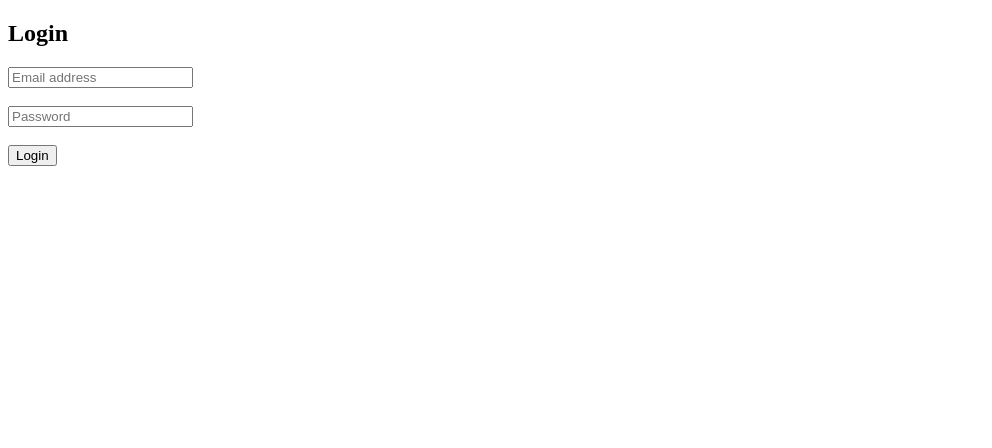
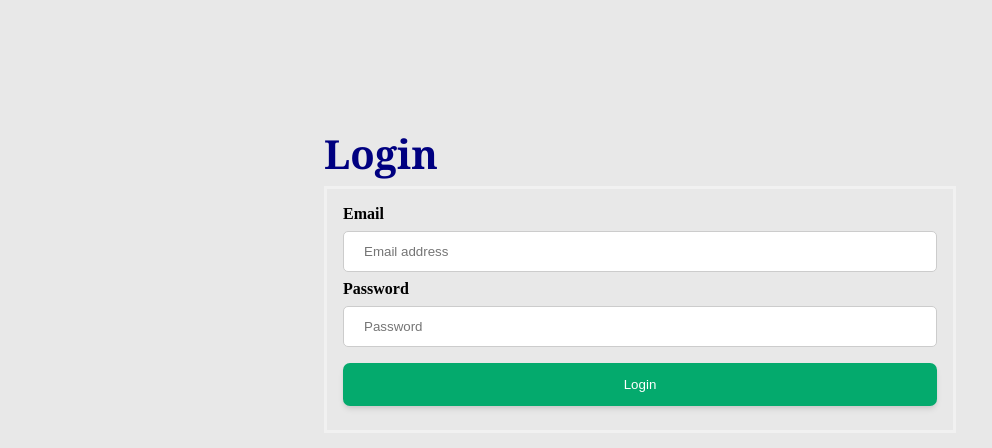
Before and after one commit to JustSomeGuy420/info2180-project2, a PHP site: page / in a window 1280 px wide. Shown: the top 448 px of the page, without its empty margins (0-992 px from the left). Run offline with PHP 8.4, Linux system fonts and the light colour scheme.

Commit message:
Styled login

```diff
--- /dev/null
+++ b/assets/css/index.css
@@ -0,0 +1,36 @@
+form {
+  border: 3px solid #f1f1f1;
+}
+
+input[type=email], input[type=password] {
+  width: 100%;
+  padding: 12px 20px;
+  margin: 8px 0;
+  display: inline-block;
+  border: 1px solid #ccc;
+  box-sizing: border-box;
+}
+
+button {
+  background-color: #04AA6D;
+  color: white;
+  padding: 14px 20px;
+  margin: 8px 0;
+  border: none;
+  cursor: pointer;
+  width: 100%;
+}
+
+button:hover {
+  opacity: 0.8;
+}
+
+.container {
+  padding: 16px;
+}
+
+.loginBox {
+  margin-top: 10%;
+  margin-left: 25%;
+  margin-right: 25%;
+}
--- a/assets/css/style.css
+++ b/assets/css/style.css
@@ -74,3 +74,12 @@ table td{
 .navbar li a:hover{
   background-color: rgb(0, 0, 128);
 }
+
+.contentBox {
+  margin-left: 10%;
+  margin-right: 10%;
+}
+
+select {
+  background-color:white;
+}
--- a/assets/css/users.css
+++ b/assets/css/users.css
@@ -1,4 +1,4 @@
-div{
+.head{
     display:flex;
     align-items: center;
     justify-content:space-between;
--- a/public/contact.php
+++ b/public/contact.php
@@ -14,13 +14,14 @@ if (!$contactId) {
     <meta charset="UTF-8">
     <title>Contact Details</title>
     <script src="../assets/js/contact.js" defer></script>
+    <link rel="stylesheet" href="../assets/css/style.css">
     <link rel="stylesheet" href="../assets/css/contact.css">
-    <link rel="stylesheet" href="../assets/css/style.css">
 </head>
 <body>
 
 <?php include '../includes/sidebar.php'; ?>
 
+<div class="contentBox">
     <div id="head">
         <h2 id="headTag">Contact Details</h2>
 
@@ -43,6 +44,7 @@ if (!$contactId) {
         <br><br>
         <button type="submit">Add Note</button>
     </form>
+</div>
 
 <script src="../assets/js/notes.js" defer></script>
 
--- a/public/dashboard.php
+++ b/public/dashboard.php
@@ -9,13 +9,14 @@ require_login();
     <meta charset="UTF-8">
     <title>Dashboard</title>
     <script src="../assets/js/dashboard.js" defer></script>
+    <link rel="stylesheet" href="../assets/css/style.css">
     <link rel="stylesheet" href="../assets/css/dashboard.css">
-    <link rel="stylesheet" href="../assets/css/style.css">
 </head>
 <body>
 
 <?php include '../includes/sidebar.php'; ?>
 
+<div class="contentBox">
     <div id="head">
         <h1>Dashboard</h1>
         <button id="add">+ Add Contact</button>
@@ -45,6 +46,7 @@ require_login();
             </tr>
         </tbody>
     </table>
+</div>
 
 </body>
 </html>
--- a/public/index.php
+++ b/public/index.php
@@ -14,20 +14,27 @@ if (is_logged_in()) {
     <meta charset="UTF-8">
     <title>Dolphin CRM - Login</title>
     <script src="../assets/js/login.js" defer></script>
+    <link rel="stylesheet" href="../assets/css/style.css">
+    <link rel="stylesheet" href="../assets/css/index.css">
 </head>
 <body>
-
+<div class="loginBox">
     <h2>Login</h2>
 
     <form id="loginForm">
+        <div class="container">
+            <label for="email"><b>Email</b></label>
             <input type="email" name="email" placeholder="Email address" required>
-    <br><br>
+
+            <label for="password"><b>Password</b></label>
             <input type="password" name="password" placeholder="Password" required>
-    <br><br>
+
             <button type="submit">Login</button>
+        </div>
     </form>
 
     <p id="error" style="color:red;"></p>
+</div>
 
 </body>
 </html>
--- a/public/new_contact.php
+++ b/public/new_contact.php
@@ -9,13 +9,14 @@ require_login();
     <meta charset="UTF-8">
     <title>New Contact</title>
     <script src="../assets/js/new_contact.js" defer></script>
+    <link rel="stylesheet" href="../assets/css/style.css">
     <link rel="stylesheet" href="../assets/css/new_contact.css">
-    <link rel="stylesheet" href="../assets/css/style.css">
 </head>
 <body>
 
 <?php include '../includes/sidebar.php'; ?>
 
+<div class="contentBox">
     <h2>Add New Contact</h2>
 
     <form id="contactForm">
@@ -53,6 +54,7 @@ require_login();
     </form>
 
     <p id="message"></p>
+</div>
 
 </body>
 </html>
--- a/public/new_user.php
+++ b/public/new_user.php
@@ -9,13 +9,14 @@ require_admin();
 <head>
     <title>Add User</title>
     <script src="../assets/js/new_user.js" defer></script>
+    <link rel="stylesheet" href="../assets/css/style.css">
     <link rel="stylesheet" href="../assets/css/new_user.css">
-    <link rel="stylesheet" href="../assets/css/style.css">
 </head>
 <body>
 
 <?php include "../includes/sidebar.php" ?>
 
+<div class="contentBox">
     <h2>Add New User</h2>
     <form id="userForm">
         <div id="formContainer">
@@ -35,6 +36,7 @@ require_admin();
 
 
     <p id="message"></p>
+</div>
 
 </body>
 </html>
--- a/public/users.php
+++ b/public/users.php
@@ -10,14 +10,15 @@ require_admin();
     <meta charset="UTF-8">
     <title>Users</title>
     <script src="../assets/js/users.js" defer></script>
+    <link rel="stylesheet" href="../assets/css/style.css">
     <link rel="stylesheet" href="../assets/css/users.css">
-    <link rel="stylesheet" href="../assets/css/style.css">
 </head>
 <body>
 
 <?php include '../includes/sidebar.php'; ?>
 
-<div>
+<div class="contentBox">
+    <div class="head">
         <h2 id="heading">Users</h2>
 
         <button id="add">+ Add User</button>
@@ -38,6 +39,7 @@ require_admin();
             </tr>
         </tbody>
     </table>
+</div>
 
 </body>
 </html>
```
Lines whose indentation alone changed are shown as unchanged.
